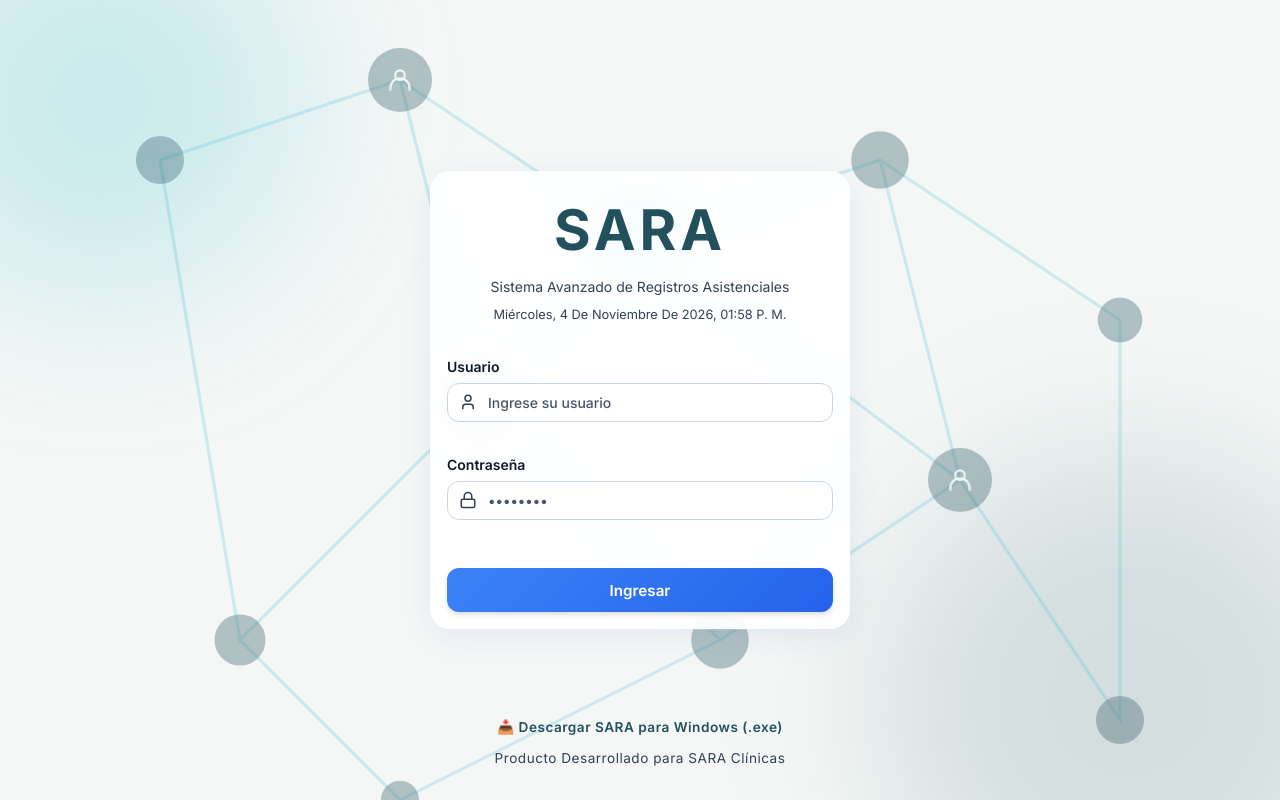
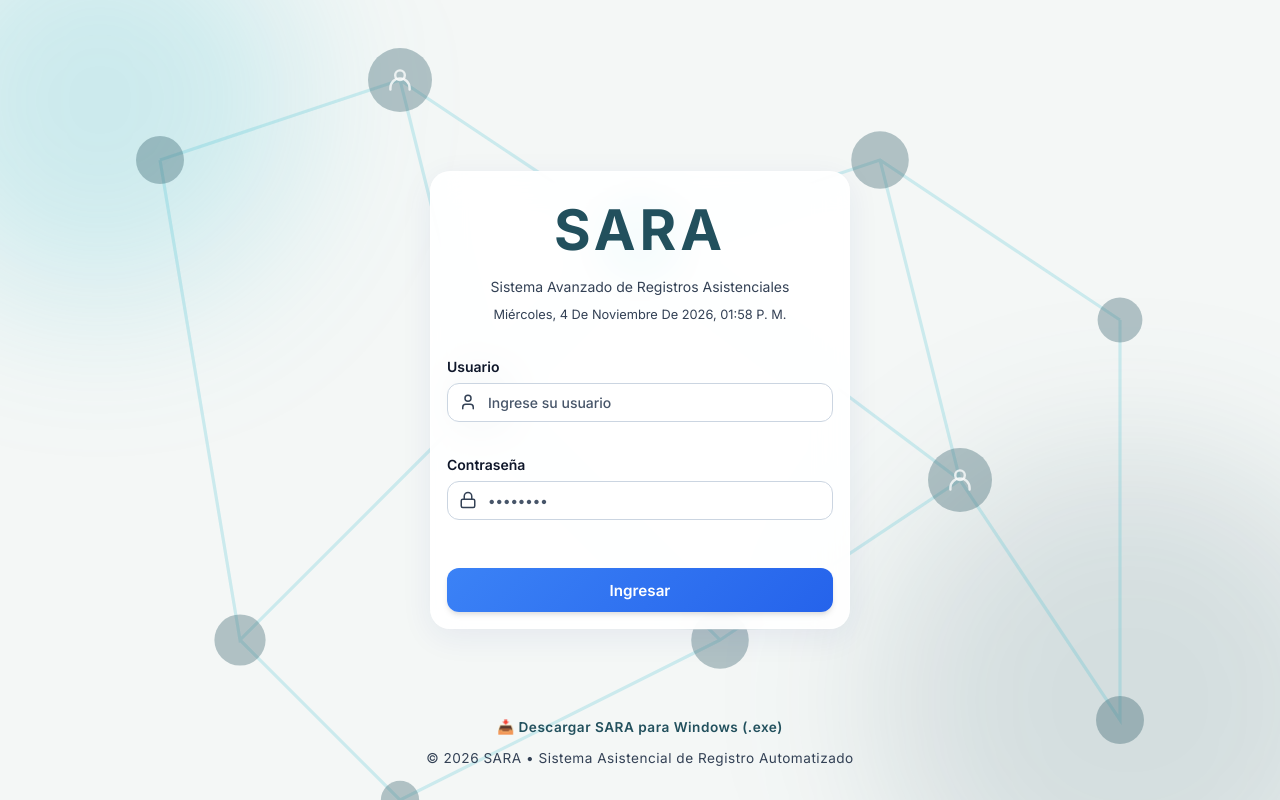
Before and after one commit to luisge12/SARA, a React (Vite) app in the folder client/: page /login in a window 1280 px wide. Built offline with nearby package versions, Linux system fonts and the light colour scheme; no server answers.

Commit message:
style: update login footer branding text

```diff
--- a/client/src/pages/Login.jsx
+++ b/client/src/pages/Login.jsx
@@ -214,7 +214,7 @@ export function Login() {
 
         </div>
         <div className="login-footer">
-          Producto Desarrollado para SARA Clínicas
+          © 2026 SARA • Sistema Asistencial de Registro Automatizado
         </div>
       </footer>
     </div>
```
